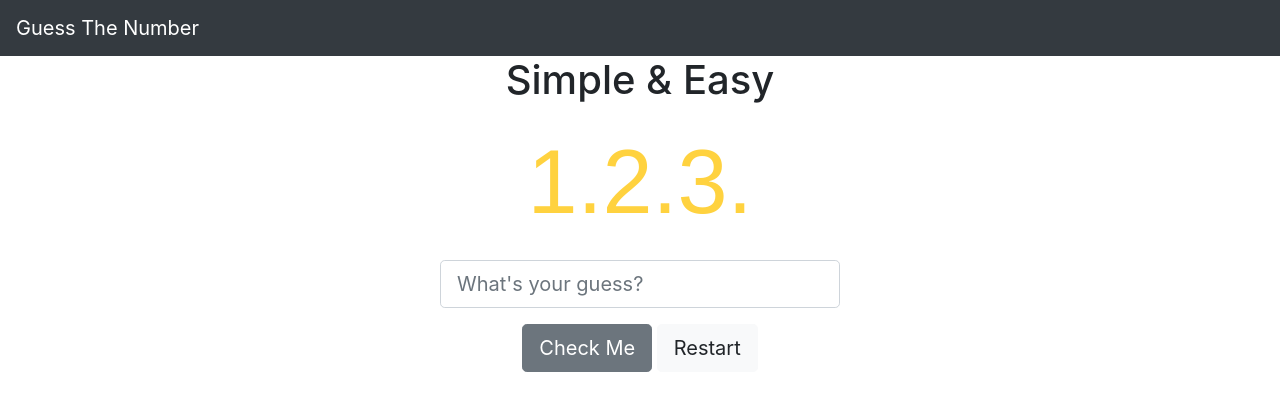
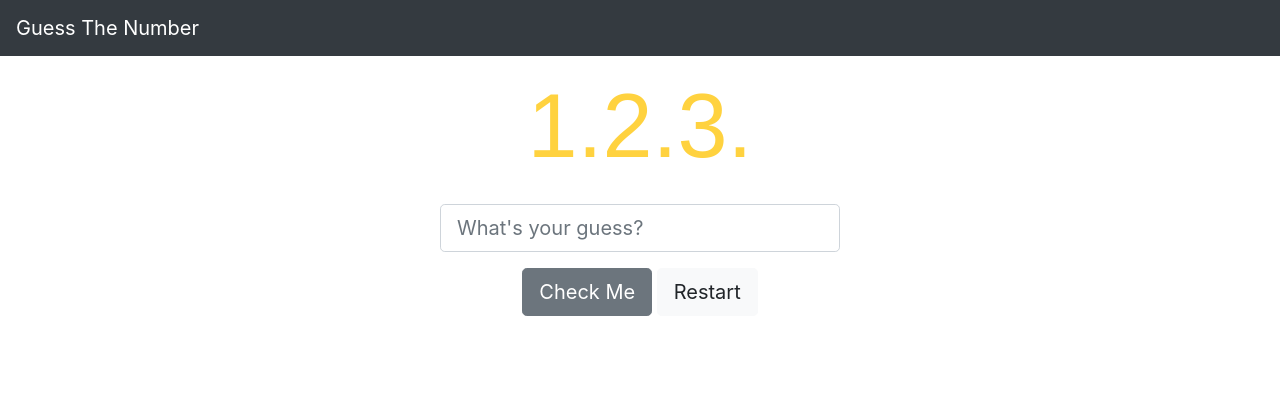
Before and after one commit to enjoyxoxo/Guess-The-Number-Game, a plain HTML site: page index.html in a window 1280 px wide. Drawn offline with nearby package versions, Linux system fonts and the light colour scheme.

Commit message:
updated title header

```diff
--- a/index.html
+++ b/index.html
@@ -18,7 +18,6 @@
       <a href="#" class="navbar-brand">Guess The Number</a>
     </nav>
     <main>
-      <h1>Simple & Easy</h1>
       <h1 class="banner p-3">1.2.3.</h1>
       <div class="form-group">
         <input
```
